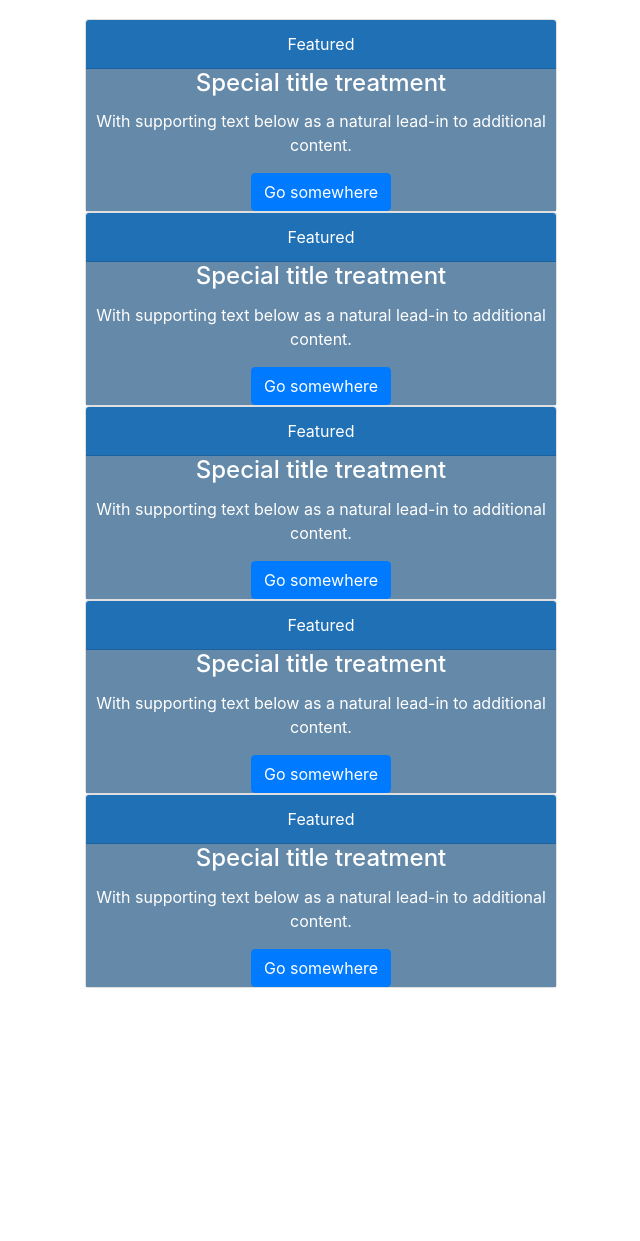
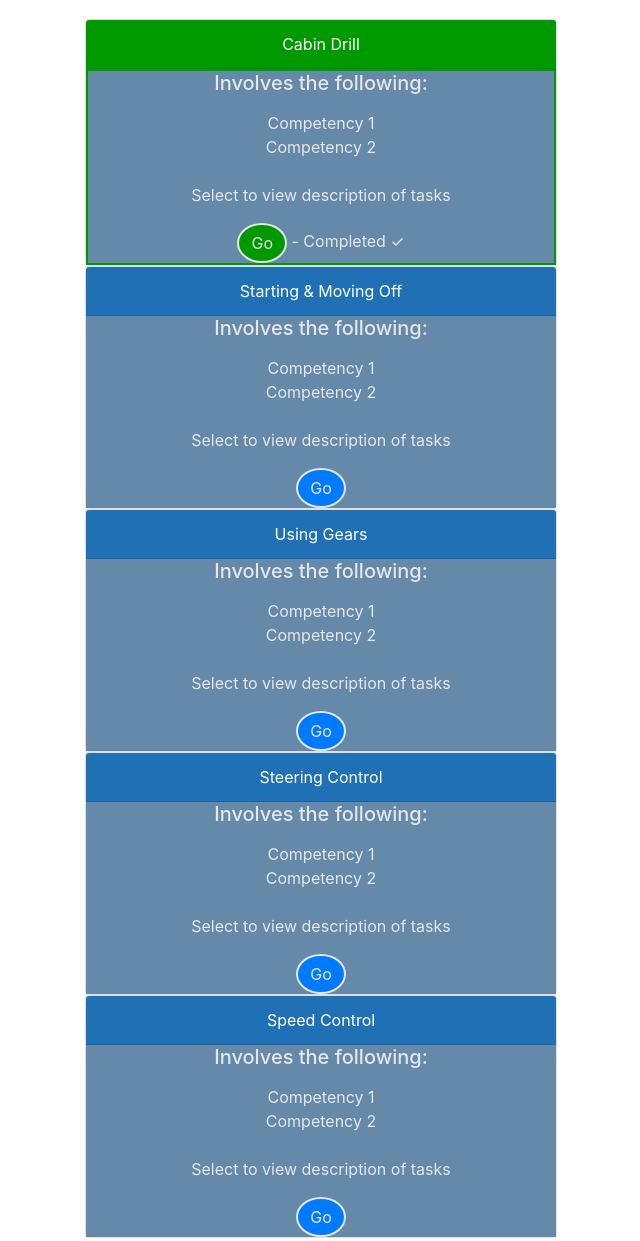
Before and after one commit to SamWS/govhack2017, a website: page templates/competency.html in a window 1280 px wide. Shown: the part 80-1321 px from the top of the page, without its empty margins (339-979 px from the left). Before the commit the page ends 1084 px from the top, so only its background shows below. Drawn offline with nearby package versions, Linux system fonts and the light colour scheme; some packages are replaced by stand-ins of ours.

Commit message:
added proper routes

```diff
--- a/style/main.css
+++ b/style/main.css
@@ -14,5 +14,23 @@
 
 .cb-background {
     background-color: #6589A8;
-    color: white;
+    color: #e6e6e6;
 }
+
+#completed-task {
+    background-color: #009900;
+}
+
+#btn-circle-completed {
+    background-color: #009900;
+}
+
+#completed-body {
+    border: 2px solid #009900;
+}
+
+.btn-list-circle {
+    border-radius: 50%;
+    border: 2px solid #e6e6e6;
+    color: #e6e6e6;
+}
--- a/templates/competency.html
+++ b/templates/competency.html
@@ -13,56 +13,111 @@
         <ul class="ul-list-main">
             <li>
         <div class="card">
-            <div class="card-header ch-background">
-                Featured
+            <div class="card-header ch-background" id="completed-task">
+                Cabin Drill
             </div>
-            <div class="card-block cb-background">
-                <h4 class="card-title">Special title treatment</h4>
-                <p class="card-text">With supporting text below as a natural lead-in to additional content.</p>
-                <a href="#" class="btn btn-primary">Go somewhere</a>
+            <div class="card-block cb-background" id="completed-body">
+                <h5 class="card-title">Involves the following:</h5>
+                <p class="card-text">
+                    <div>
+                        Competency 1
+                    </div>
+                    <div>
+                        Competency 2
+                    </div>
+                    <br />
+                    <div>
+                        Select to view description of tasks
+                    </div>
+                </p>
+                <a href="./map.html" class="btn btn-primary btn-list-circle" id="btn-circle-completed">Go</a> - Completed &#x2713
             </div>
         </div>
             </li>
             <li>
                         <div class="card">
             <div class="card-header ch-background">
-                Featured
+                Starting & Moving Off
             </div>
             <div class="card-block cb-background">
-                <h4 class="card-title">Special title treatment</h4>
-                <p class="card-text">With supporting text below as a natural lead-in to additional content.</p>
-                <a href="#" class="btn btn-primary">Go somewhere</a>
+                <h5 class="card-title">Involves the following:</h5>
+                <p class="card-text">
+                    <div>
+                        Competency 1
+                    </div>
+                    <div>
+                        Competency 2
+                    </div>
+                    <br />
+                    <div>
+                        Select to view description of tasks
+                    </div>
+                </p>
+                <a href="./map.html" class="btn btn-primary btn-list-circle">Go</a>
             </div>
         </div>
             </li>
             <li>        <div class="card">
             <div class="card-header ch-background">
-                Featured
+                Using Gears
             </div>
             <div class="card-block cb-background">
-                <h4 class="card-title">Special title treatment</h4>
-                <p class="card-text">With supporting text below as a natural lead-in to additional content.</p>
-                <a href="#" class="btn btn-primary">Go somewhere</a>
+                <h5 class="card-title">Involves the following:</h5>
+                <p class="card-text">
+                    <div>
+                        Competency 1
+                    </div>
+                    <div>
+                        Competency 2
+                    </div>
+                    <br />
+                    <div>
+                        Select to view description of tasks
+                    </div>
+                </p>
+                <a href="./map.html" class="btn btn-primary btn-list-circle">Go</a>
             </div>
         </div></li>
             <li>        <div class="card">
             <div class="card-header ch-background">
-                Featured
+                Steering Control
             </div>
             <div class="card-block cb-background">
-                <h4 class="card-title">Special title treatment</h4>
-                <p class="card-text">With supporting text below as a natural lead-in to additional content.</p>
-                <a href="#" class="btn btn-primary">Go somewhere</a>
+                <h5 class="card-title">Involves the following:</h5>
+                <p class="card-text">
+                    <div>
+                        Competency 1
+                    </div>
+                    <div>
+                        Competency 2
+                    </div>
+                    <br />
+                    <div>
+                        Select to view description of tasks
+                    </div>
+                </p>
+                <a href="./map.html" class="btn btn-primary btn-list-circle">Go</a>
             </div>
         </div></li>
             <li>        <div class="card">
             <div class="card-header ch-background">
-                Featured
+                Speed Control
             </div>
             <div class="card-block cb-background">
-                <h4 class="card-title">Special title treatment</h4>
-                <p class="card-text">With supporting text below as a natural lead-in to additional content.</p>
-                <a href="#" class="btn btn-primary">Go somewhere</a>
+                <h5 class="card-title">Involves the following:</h5>
+                <p class="card-text">
+                    <div>
+                        Competency 1
+                    </div>
+                    <div>
+                        Competency 2
+                    </div>
+                    <br />
+                    <div>
+                        Select to view description of tasks
+                    </div>
+                </p>
+                <a href="./map.html" class="btn btn-primary btn-list-circle">Go</a>
             </div>
         </div></li>
         </ul>
```
